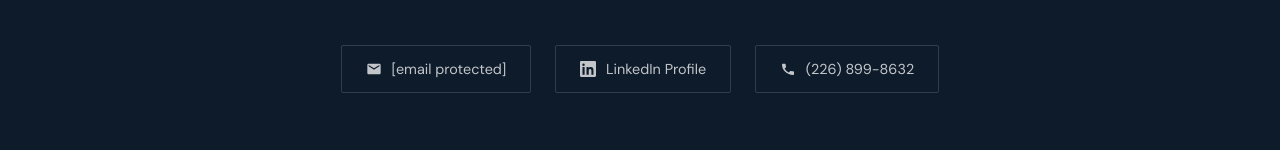
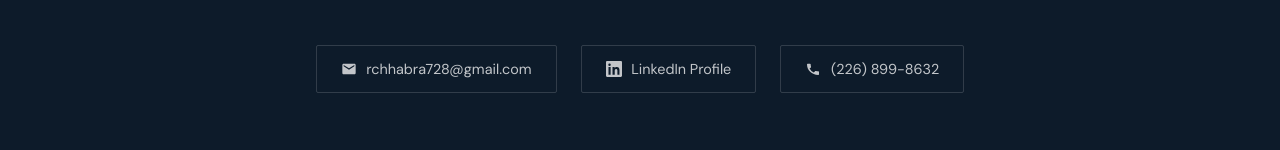
Before and after one commit to rahul4480/portfolio, a plain HTML site: page index.html in a window 1280 px wide. Shown: the part 4549-4699 px from the top of the page. Drawn offline with nearby package versions, Linux system fonts and the light colour scheme.

Commit message:
Update and rename index (4).html to index.html

```diff
--- a/index (4).html
+++ b/index.html
@@ -632,7 +632,7 @@
   <div class="contact-links">
     <a href="/cdn-cgi/l/email-protection#d7a5b4bfbfb6b5a5b6e0e5ef97b0bab6bebbf9b4b8ba" class="contact-link">
       <svg width="16" height="16" fill="currentColor" viewBox="0 0 24 24"><path d="M20 4H4c-1.1 0-2 .9-2 2v12c0 1.1.9 2 2 2h16c1.1 0 2-.9 2-2V6c0-1.1-.9-2-2-2zm0 4l-8 5-8-5V6l8 5 8-5v2z"/></svg>
-      <span class="__cf_email__" data-cfemail="fc8e9f94949d9e8e9dcbcec4bc9b919d9590d29f9391">[email&#160;protected]</span>
+      <span class="__cf_email__" data-cfemail="fc8e9f94949d9e8e9dcbcec4bc9b919d9590d29f9391">rchhabra728@gmail.com</span>
     </a>
     <a href="https://www.linkedin.com/in/rahul-chhabra-560249142/" target="_blank" class="contact-link">
       <svg width="16" height="16" fill="currentColor" viewBox="0 0 24 24"><path d="M20.447 20.452H17.1v-5.569c0-1.328-.027-3.037-1.852-3.037-1.853 0-2.136 1.445-2.136 2.939v5.667H9.764V9h3.2v1.561h.046c.447-.84 1.535-1.724 3.159-1.724 3.381 0 4.005 2.225 4.005 5.12l.003 6.495zM5.337 7.433a1.852 1.852 0 110-3.703 1.852 1.852 0 010 3.703zm1.6 13.019H3.734V9h3.203v11.452zM22.225 0H1.771C.792 0 0 .774 0 1.729v20.542C0 23.226.792 24 1.771 24h20.451C23.2 24 24 23.226 24 22.271V1.729C24 .774 23.2 0 22.222 0h.003z"/></svg>
```
